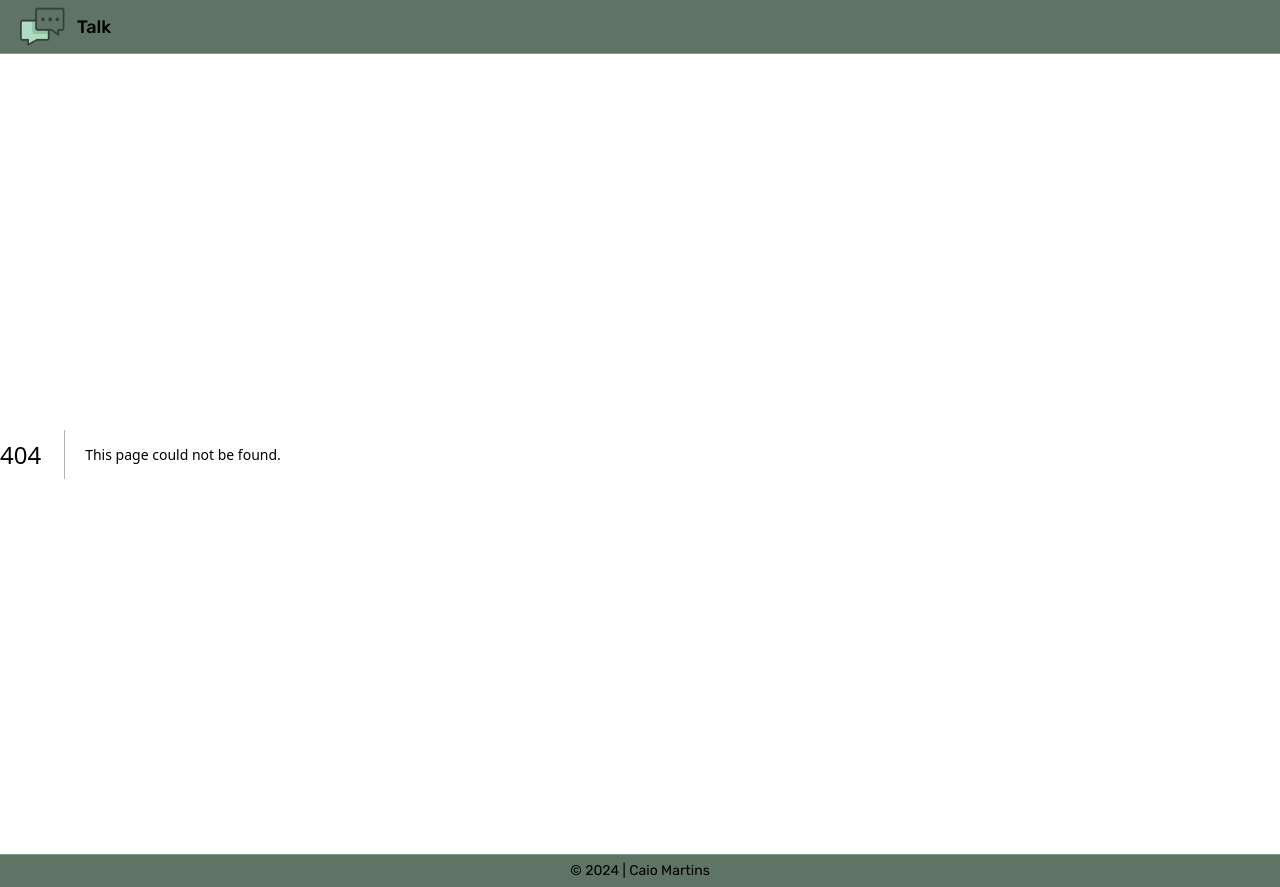
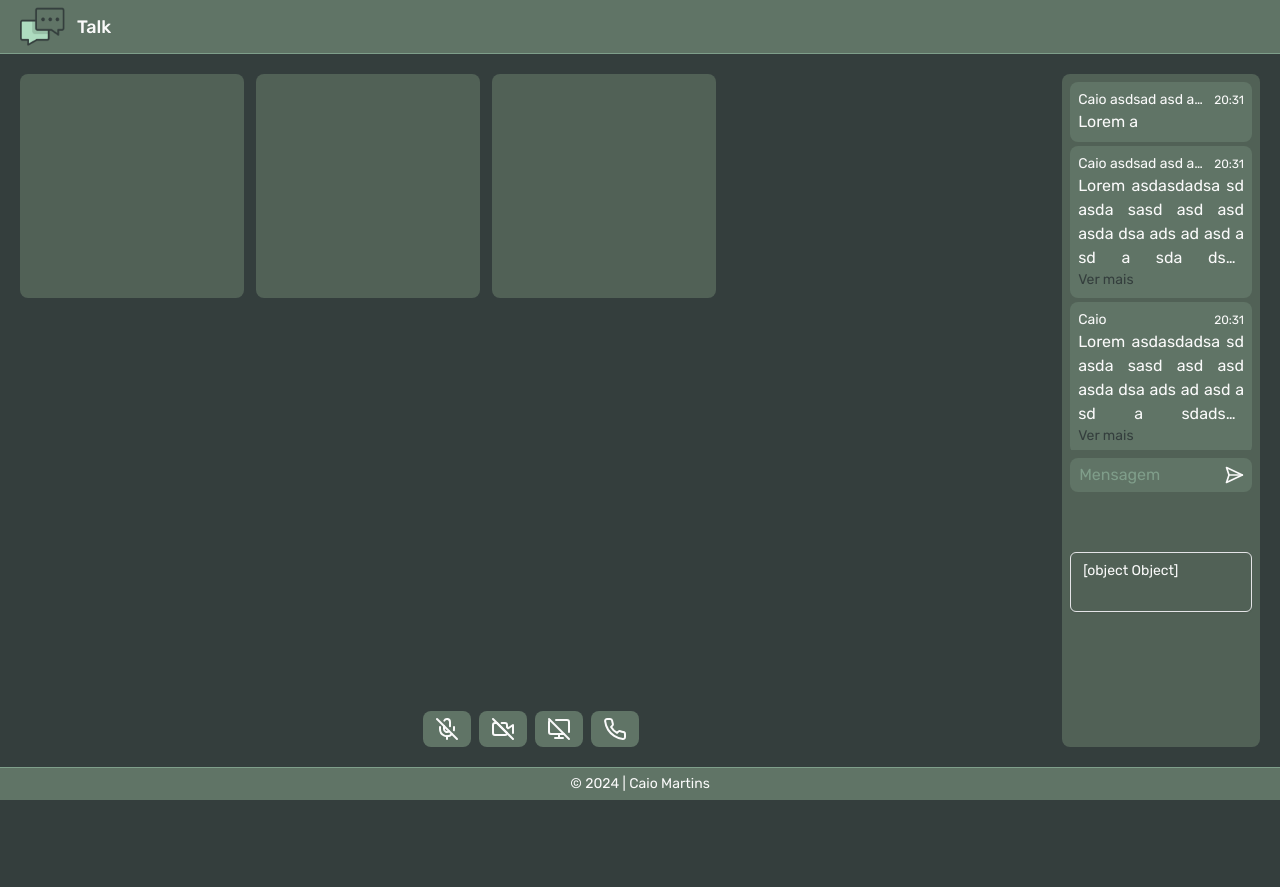
Before and after one commit to CaioMMendes/talk-frontend, a Next.js app: page /room in a window 1280 px wide. Before the commit this address had no page. After the commit the page ends 800 px from the top, so only its background shows below. Built offline with nearby package versions, Linux system fonts and the light colour scheme.

Commit message:
:sparkles: feat: Add room page and control-buttons component

```diff
--- /dev/null
+++ b/src/app/room/components/control-button.tsx
@@ -0,0 +1,37 @@
+"use-client";
+
+import Button from "@/components/ui/button";
+
+interface IControlButton {
+  state: boolean;
+  IconOn: React.ElementType;
+  IconOff?: React.ElementType;
+  onClick?: () => void;
+  titleOn?: string;
+  titleOff?: string;
+}
+
+const ControlButton = ({
+  state,
+  IconOn,
+  IconOff,
+  onClick,
+  titleOn,
+  titleOff,
+}: IControlButton) => {
+  return (
+    <Button
+      variant="button"
+      title={state ? titleOn : titleOff}
+      onClick={onClick}
+    >
+      {state ? (
+        <IconOn width={24} height={24} />
+      ) : (
+        IconOff && <IconOff width={24} height={24} />
+      )}
+    </Button>
+  );
+};
+
+export default ControlButton;
--- /dev/null
+++ b/src/app/room/page.tsx
@@ -0,0 +1,130 @@
+"use client";
+
+import {
+  MicIcon,
+  MicOffIcon,
+  MonitorIcon,
+  MonitorOffIcon,
+  PhoneIcon,
+  SendHorizonalIcon,
+  VideoIcon,
+  VideoOffIcon,
+} from "lucide-react";
+import Button from "../../components/ui/button";
+import { useState } from "react";
+import ChatMessage from "./components/chat-message";
+import { ScrollArea, ScrollBar } from "@/components/ui/scroll-area";
+import Input from "@/components/ui/input";
+import ControlButton from "./components/control-button";
+import { Textarea } from "@/components/ui/textarea";
+
+const RoomPage = () => {
+  const [isMutedOn, setIsMutedOn] = useState(false);
+  const [isCameraOn, setIsCameraOn] = useState(false);
+  const [isSharingScreen, setIsSharingScreen] = useState(false);
+
+  const handleClickMuted = () => {
+    setIsMutedOn((isMutedOn) => !isMutedOn);
+  };
+  const handleClickCamera = () => {
+    setIsCameraOn((isCameraOn) => !isCameraOn);
+  };
+  const handleClickSharingScreen = () => {
+    setIsSharingScreen((isSsetIsSharingScreen) => !isSsetIsSharingScreen);
+  };
+
+  return (
+    <main className="flex w-full items-center justify-center gap-5 p-3 md:p-5">
+      {/* Esquerda */}
+      <div className="flex h-full w-full flex-col gap-5 rounded-lg">
+        {/* cameras */}
+        <div className="flex w-full flex-1 flex-wrap gap-3 ">
+          <div className="flex h-56 w-56 rounded-lg bg-primary-2-dark"></div>
+          <div className="flex h-56 w-56 rounded-lg bg-primary-2-dark"></div>
+          <div className="flex h-56 w-56 rounded-lg bg-primary-2-dark"></div>
+        </div>
+
+        {/* Botões */}
+        <div className="flex w-full items-center">
+          {/* <p>9:00</p> */}
+
+          <div className="flex flex-1 items-center justify-center gap-2">
+            <ControlButton
+              state={isMutedOn}
+              IconOn={MicIcon}
+              IconOff={MicOffIcon}
+              onClick={handleClickMuted}
+              titleOn={"Mutar"}
+              titleOff={"Desmutar"}
+            />
+
+            <ControlButton
+              state={isCameraOn}
+              IconOn={VideoIcon}
+              IconOff={VideoOffIcon}
+              onClick={handleClickCamera}
+              titleOn={"Desligar câmera"}
+              titleOff={"Ligar câmera"}
+            />
+            <ControlButton
+              state={isSharingScreen}
+              IconOn={MonitorIcon}
+              IconOff={MonitorOffIcon}
+              onClick={handleClickSharingScreen}
+              titleOn={"Compartilhar tela"}
+              titleOff={"Parar de transmitir"}
+            />
+
+            <Button variant="button" title="Sair da reunião">
+              <PhoneIcon width={24} height={24} />
+            </Button>
+          </div>
+        </div>
+      </div>
+
+      {/* Direita */}
+      <div className="flex h-full w-52  flex-col rounded-lg bg-primary-2-dark">
+        <ScrollArea className="flex max-h-96 flex-1 gap-1 p-2">
+          <div className="flex w-full   flex-col gap-1 ">
+            <ChatMessage
+              author="Caio asdsad asd asdasdasd asda"
+              message="Lorem a"
+            />
+            <ChatMessage
+              author="Caio asdsad asd asdasdasd asda"
+              message="Lorem asdasdadsa sd asda sasd asd asd asda dsa ads ad asd a sd a sda dsad adsadas da sdasda dsas dasda dsada sdasdadasd a"
+            />
+            <ChatMessage
+              author="Caio"
+              message="Lorem asdasdadsa sd asda sasd asd asd asda dsa ads ad asd a sd a sdadsad adsadasda sdasdadsas dasdadsada sdasdadasd a"
+            />
+            <ChatMessage
+              author="Caio"
+              message="Lorem asdasdadsa sd asda sasd asd asd asda dsa ads ad asd a sd a sdadsad adsadasda sdasdadsas dasdadsada sdasdadasd a"
+            />
+            <ChatMessage
+              author="Caio"
+              message="Lorem asdasdadsa sd asda sasd asd asd asda dsa ads ad asd a sd a sdads ad adsad asda sdasda dsas dasda dsada sdasdadasd a"
+            />
+          </div>
+          <div>
+            <ScrollBar orientation="vertical" />
+          </div>
+        </ScrollArea>
+
+        <div className="px-2">
+          <Input
+            className="w-full rounded-lg bg-primary-2 py-1 !pr-8"
+            placeholder="Mensagem"
+            type="message"
+          />
+          <Textarea className="resize-none">
+            <SendHorizonalIcon width={20} height={20} />
+          </Textarea>
+        </div>
+      </div>
+    </main>
+  );
+};
+
+export default RoomPage;
```
